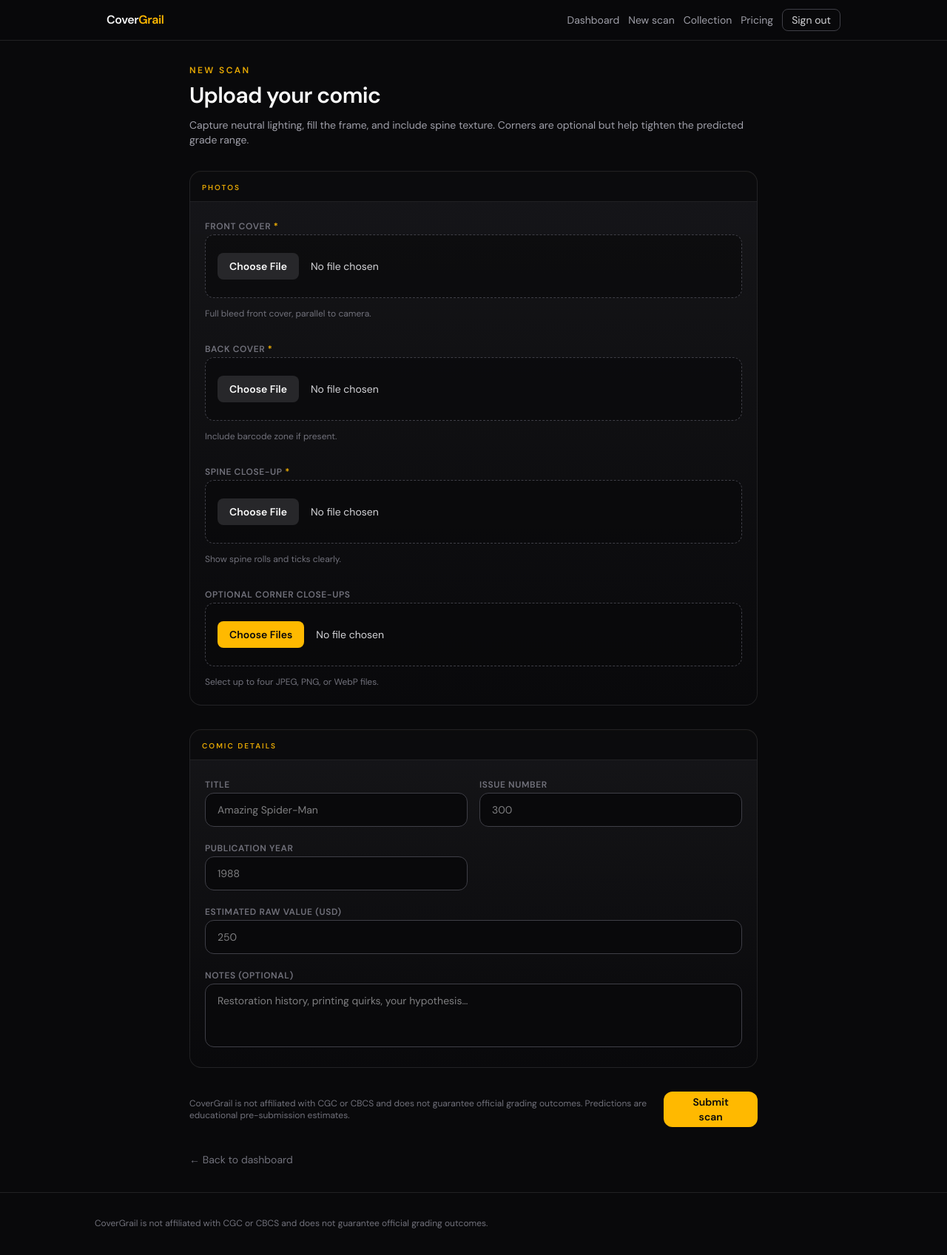
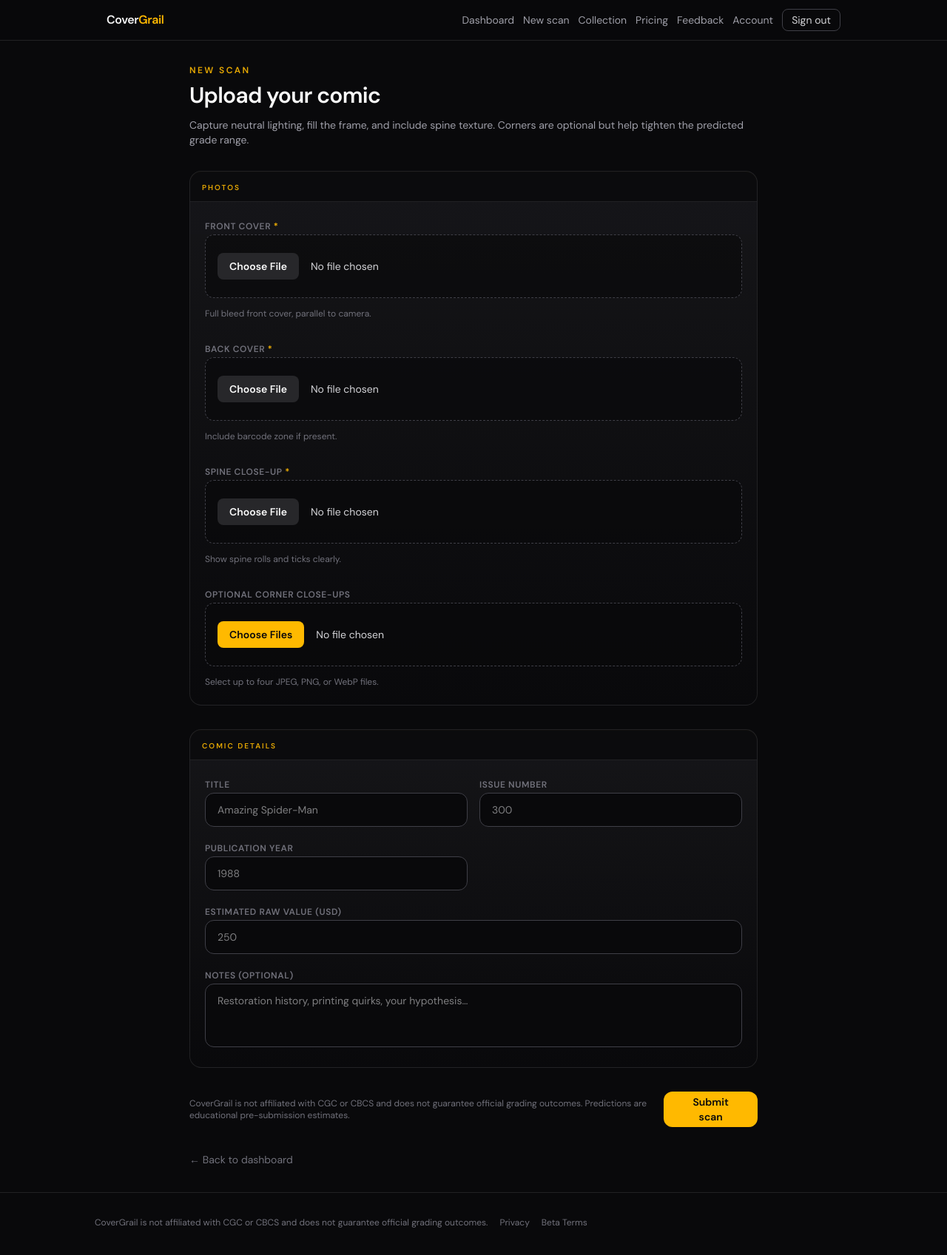
Before and after one commit to BTheCoderr/CoverGrail, a Next.js app: page /scans/new in a window 1280 px wide. Shown: the whole page at 74% size. Built offline with nearby package versions, Linux system fonts and the light colour scheme.

Commit message:
Add beta account, feedback, and legal navigation

```diff
--- a/src/app/(app)/layout.tsx
+++ b/src/app/(app)/layout.tsx
@@ -42,6 +42,16 @@ export default function AppLayout({
             <Link href="/pricing" className="hover:text-amber-400">
               Pricing
             </Link>
+            {!demo ? (
+              <>
+                <Link href="/feedback" className="hover:text-amber-400">
+                  Feedback
+                </Link>
+                <Link href="/account" className="hover:text-amber-400">
+                  Account
+                </Link>
+              </>
+            ) : null}
             {demo ? (
               <Link
                 href="/login"
@@ -85,10 +95,14 @@ export default function AppLayout({
               </Link>
             </p>
           ) : null}
-          <p className="text-xs leading-relaxed text-zinc-500">
-            CoverGrail is not affiliated with CGC or CBCS and does not guarantee
-            official grading outcomes.
-          </p>
+          <div className="flex flex-wrap gap-4 text-xs text-zinc-500">
+            <p>
+              CoverGrail is not affiliated with CGC or CBCS and does not guarantee
+              official grading outcomes.
+            </p>
+            <Link href="/privacy" className="hover:text-amber-400">Privacy</Link>
+            <Link href="/terms" className="hover:text-amber-400">Beta Terms</Link>
+          </div>
         </div>
       </footer>
     </div>
```
